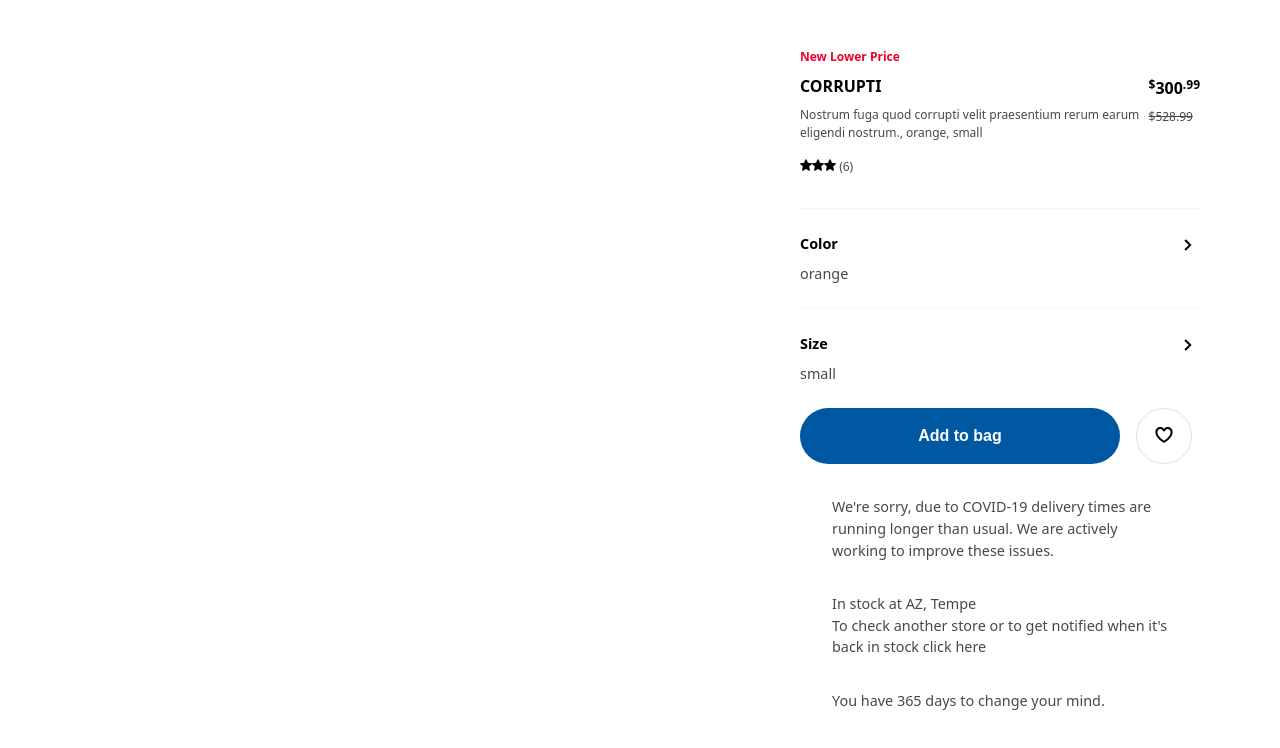
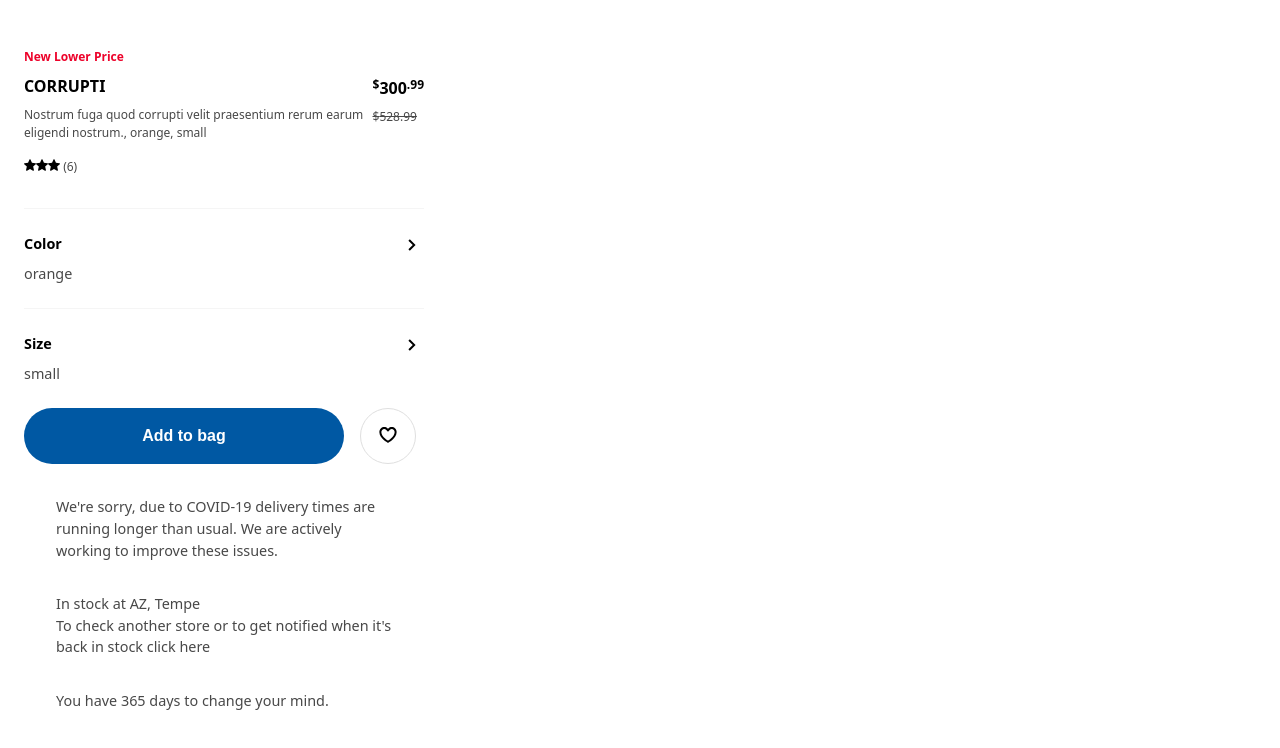
Before and after one commit to hrr48-BlueJayWay/product-options, a React app: page /products/1 in a window 1280 px wide. Shown: the top 748 px of the page. Built offline with nearby package versions, Linux system fonts and the light colour scheme; no server answers; the HTML template or start-up script is replaced by a standard one.

Commit message:
Change main module to display block from absolute

```diff
--- a/client/src/app.jsx
+++ b/client/src/app.jsx
@@ -32,8 +32,6 @@ const ButtonFlex = styled.div`
 const Module = styled.div`
   padding: 0 5rem 0 1.5rem;
   margin-top: 2.5rem;
-  position: absolute;
-  right: 0;
   width: 25rem;
 `;
 
```
Also changed, not shown: 2 other files (tests, documents, lock files or other folders).
